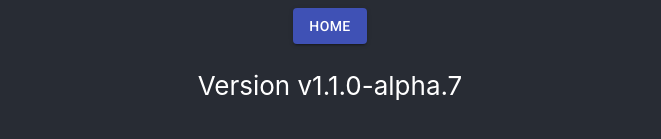
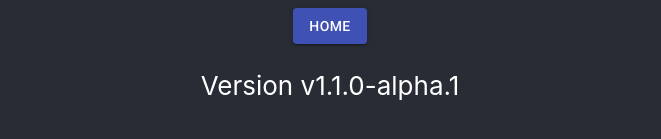
Before and after one commit to digidhamu/reactjs-demo, a React (Create React App) app: page / in a window 1280 px wide. Shown: the part 559-698 px from the top of the page, without its empty margins (310-971 px from the left). Built offline with nearby package versions, Linux system fonts and the light colour scheme.

Commit message:
Updated version

```diff
--- a/src/App.js
+++ b/src/App.js
@@ -15,7 +15,7 @@ function App() {
           Home
         </Button>
         <p>
-          Version v1.1.0-alpha.7
+          Version v1.1.0-alpha.1
         </p>
       </header>
     </div>
```
